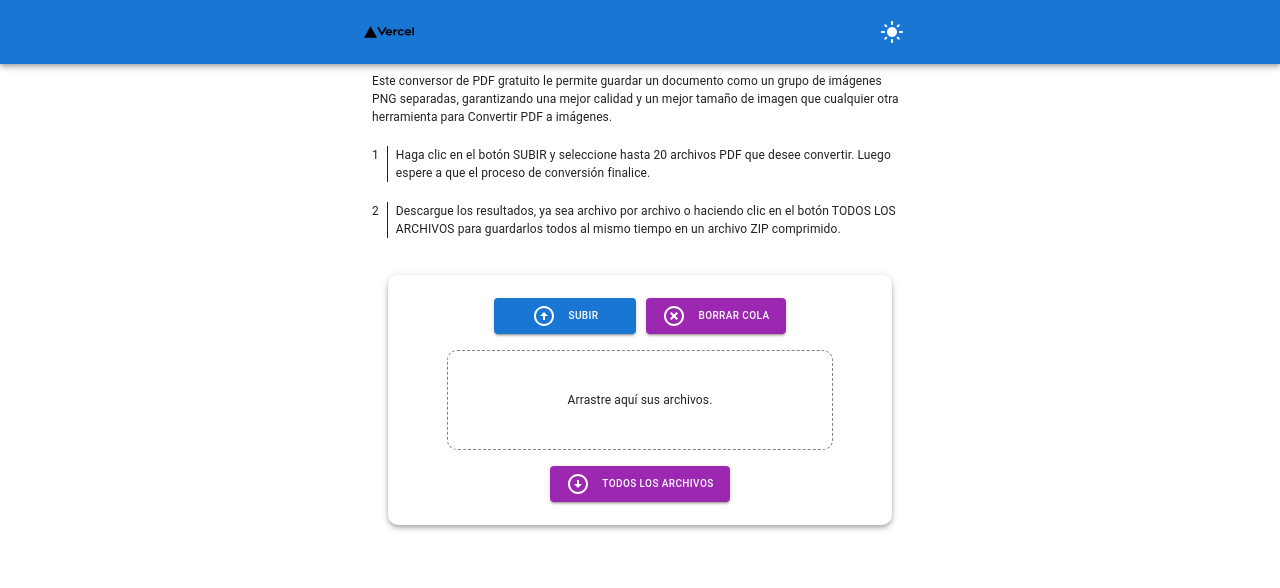
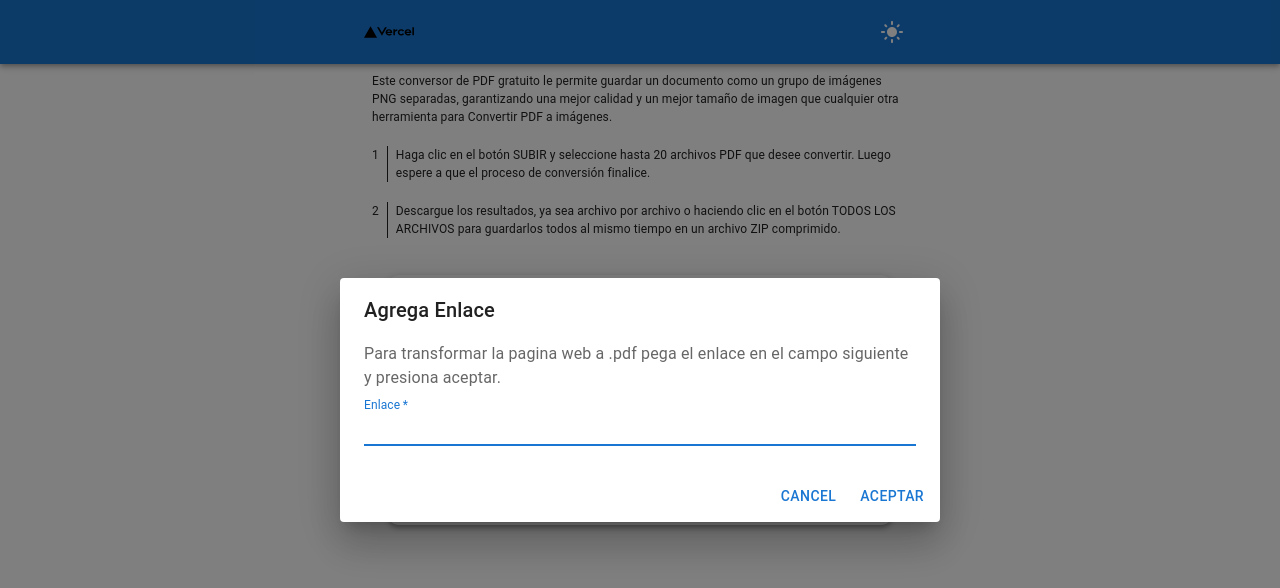
Before and after one commit to luisfal7/html-to-pdf, a Next.js app: page / in a window 1280 px wide. Both pictures are taken after a click on the button "SUBIR". Shown: the top 588 px of the page. Built offline with nearby package versions, Linux system fonts and the light colour scheme.

Commit message:
modif dropFile, add url.ts

```diff
--- a/components/DropFile/DropFile.tsx
+++ b/components/DropFile/DropFile.tsx
@@ -1,10 +1,69 @@
-import React from "react";
+import { useState } from "react";
+import axios from "axios";
 import ArrowCircleUpOutlinedIcon from "@mui/icons-material/ArrowCircleUpOutlined";
 import HighlightOffOutlinedIcon from "@mui/icons-material/HighlightOffOutlined";
 import ArrowCircleDownIcon from "@mui/icons-material/ArrowCircleDown";
-import { Paper, Box, Typography, Button } from "@mui/material";
+import {
+  Paper,
+  Box,
+  Typography,
+  Button,
+  TextField,
+  Dialog,
+  DialogActions,
+  DialogContent,
+  DialogContentText,
+  DialogTitle,
+} from "@mui/material";
 
 const DropFile = () => {
+  const [open, setOpen] = useState(false);
+  const [link, setLink] = useState("");
+  const [validLink, setValidLink] = useState(true);
+
+  const expresiones = {
+    link: /(https?:\/\/(?:www\.|(?!www))[a-zA-Z0-9][a-zA-Z0-9-]+[a-zA-Z0-9]\.[^\s]{2,}|www\.[a-zA-Z0-9][a-zA-Z0-9-]+[a-zA-Z0-9]\.[^\s]{2,}|https?:\/\/(?:www\.|(?!www))[a-zA-Z0-9]+\.[^\s]{2,}|www\.[a-zA-Z0-9]+\.[^\s]{2,})/,
+  };
+
+  const handleValidationLink = (e: any) => {
+    setLink(e.target.value);
+
+    if (expresiones.link.test(e.target.value)) {
+      setValidLink(true);
+    } else {
+      setValidLink(false);
+    }
+  };
+
+  const handleClickOpen = () => {
+    setOpen(true);
+  };
+
+  const handleClose = () => {
+    setOpen(false);
+  };
+
+  const handleDisabled = (validLink: any) => {
+    if (validLink) {
+      return false;
+    } else {
+      return true;
+    }
+  };
+
+  const handleSubmit = async(e: any) => {
+    e.preventDefault();
+    console.log(link);
+
+    await fetch("api/app", {
+      method: "POST",
+      body: link,
+      headers: {
+        "Content-Type": `text/plain`,
+      },
+    });
+  };
+
   return (
     <Box m={3}>
       <Paper
@@ -27,7 +86,12 @@ const DropFile = () => {
             width: "100%",
           }}
         >
-          <Button variant="contained" color="primary" sx={{ padding:'0px 38px 0px 38px', marginRight:'10px' }}>
+          <Button
+            onClick={handleClickOpen}
+            variant="contained"
+            color="primary"
+            sx={{ padding: "0px 38px 0px 38px", marginRight: "10px" }}
+          >
             <Box
               sx={{
                 display: "flex",
@@ -48,6 +112,42 @@ const DropFile = () => {
               </Typography>
             </Box>
           </Button>
+
+          <Dialog open={open} onClose={handleClose}>
+            <DialogTitle>Agrega Enlace</DialogTitle>
+            <DialogContent>
+              <DialogContentText>
+                Para transformar la pagina web a .pdf pega el enlace en el campo
+                siguiente y presiona aceptar.
+              </DialogContentText>
+              <Box component="form" onSubmit={handleSubmit}>
+                <TextField
+                  autoFocus
+                  margin="dense"
+                  id="enlace"
+                  label="Enlace"
+                  fullWidth
+                  variant="standard"
+                  value={link}
+                  error={!validLink}
+                  required
+                  onChange={(e) => handleValidationLink(e)}
+                />
+              </Box>
+            </DialogContent>
+            <DialogActions>
+              <Button onClick={handleClose}>Cancel</Button>
+              <Box component="form" onSubmit={handleSubmit}>
+                <Button
+                  type="submit"
+                  disabled={handleDisabled(validLink)}
+                  /*  onClick={handleClose} */
+                >
+                  Aceptar
+                </Button>
+              </Box>
+            </DialogActions>
+          </Dialog>
           <Button variant="contained" color="secondary">
             <Box
               sx={{
--- a/package.json
+++ b/package.json
@@ -13,7 +13,9 @@
     "@emotion/styled": "^11.10.5",
     "@mui/icons-material": "^5.10.9",
     "@mui/material": "^5.10.11",
+    "axios": "^1.1.3",
     "next": "13.0.0",
+    "puppeteer": "^19.2.1",
     "react": "18.2.0",
     "react-dom": "18.2.0"
   },
--- a/pages/api/hello.ts
+++ /dev/null
@@ -1,13 +0,0 @@
-// Next.js API route support: https://nextjs.org/docs/api-routes/introduction
-import type { NextApiRequest, NextApiResponse } from 'next'
-
-type Data = {
-  name: string
-}
-
-export default function handler(
-  req: NextApiRequest,
-  res: NextApiResponse<Data>
-) {
-  res.status(200).json({ name: 'John Doe' })
-}
--- /dev/null
+++ b/pages/api/url.ts
@@ -0,0 +1,76 @@
+import type { NextApiRequest, NextApiResponse } from "next";
+// Import dependencies
+const puppeteer = require("puppeteer");
+const fs = require("fs");
+
+type ResponseData = {
+  message: string;
+};
+
+export default function handler(
+  req: NextApiRequest,
+  res: NextApiResponse<ResponseData>
+) {
+
+  try {
+
+    const urlBody = String(req.body);
+    console.log(urlBody)
+
+    if (urlBody) {
+      (async () => {
+        // The location / URL
+        const url = urlBody;
+
+        // Create the browser
+        const browser = await puppeteer.launch({
+          headless: true,
+        });
+
+        // Navigate to the website
+        const page = await browser.newPage();
+        await page.goto(url, { waitUntil: "load" });
+
+        // Modified colors
+        // await page.emulateMedia("screen");
+
+        // const pdfBuffer = await page.pdf();
+        // fs.writeFileSync("page.pdf", pdfBuffer);
+
+        // Generate the PDF
+        await page.pdf({ path: "public/page.pdf", format: "A4" });
+
+        // The width, height, and margin options accept values labeled with units. Unlabeled values are treated as pixels.
+
+        // width: "100px"
+        // px - pixel
+        // in - inch
+        // cm - centimeter
+        // mm - millimeter
+
+        // height: "100px"
+        // px - pixel
+        // in - inch
+        // cm - centimeter
+        // mm - millimeter
+
+        // format: "A0"
+        // Letter: 8.5in x 11in
+        // Legal: 8.5in x 14in
+        // Tabloid: 11in x 17in
+        // Ledger: 17in x 11in
+        // A0: 33.1in x 46.8in
+        // A1: 23.4in x 33.1in
+        // A2: 16.54in x 23.4in
+        // A3: 11.7in x 16.54in
+        // A4: 8.27in x 11.7in
+        // A5: 5.83in x 8.27in
+        // A6: 4.13in x 5.83in
+
+        // Close the browser
+        //await browser.close();
+      })();
+    }
+  } catch (error) {}
+  res.status(404).json({ message: "ERROR URL .HTML" });
+}
--- a/tsconfig.json
+++ b/tsconfig.json
@@ -15,6 +15,6 @@
     "jsx": "preserve",
     "incremental": true
   },
-  "include": ["next-env.d.ts", "**/*.ts", "**/*.tsx"],
+  "include": ["next-env.d.ts", "**/*.ts", "**/*.tsx", "pages/api/url.ts"],
   "exclude": ["node_modules"]
 }
```
Also changed, not shown: 1 other file (tests, documents, lock files or other folders).
